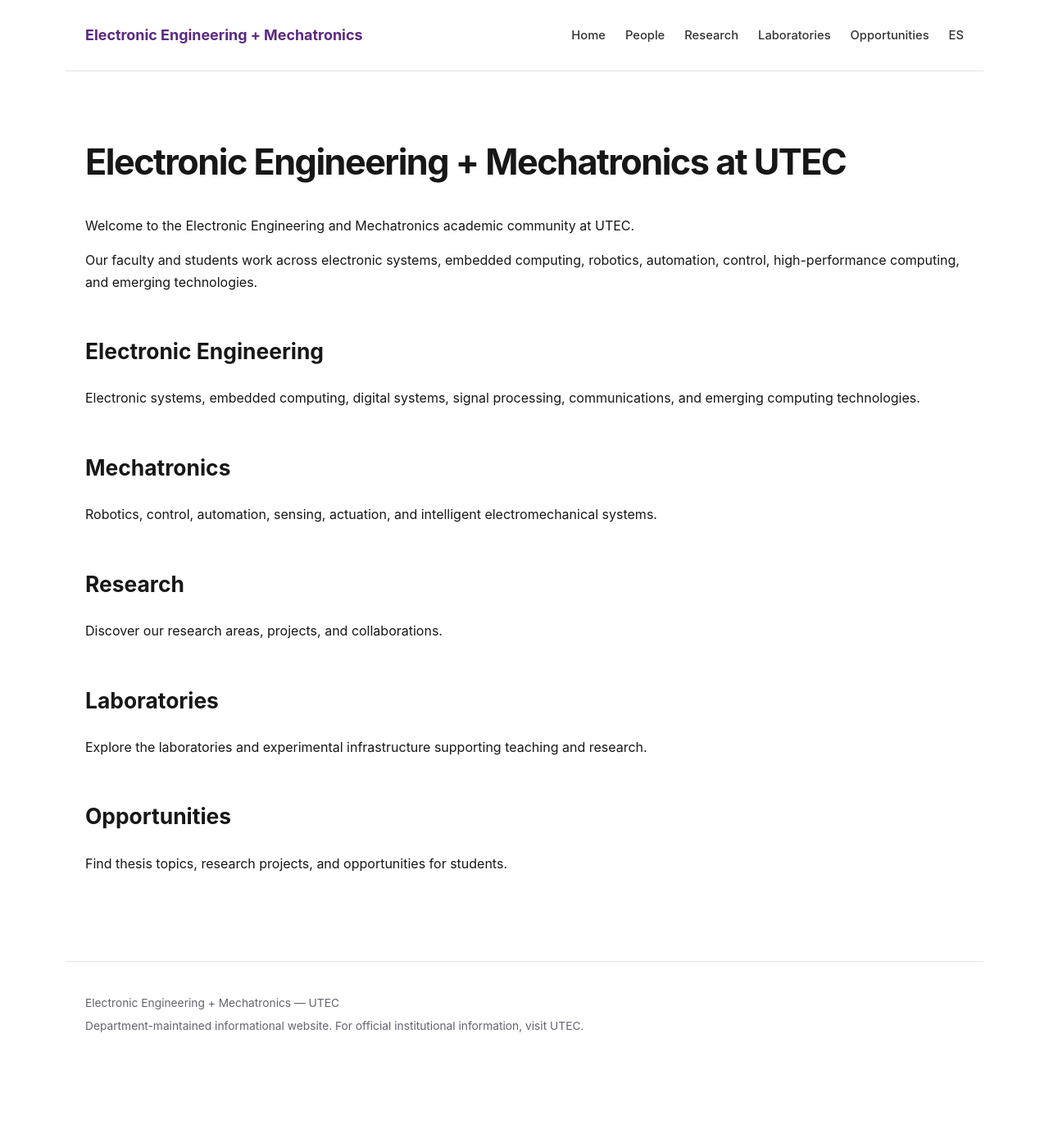
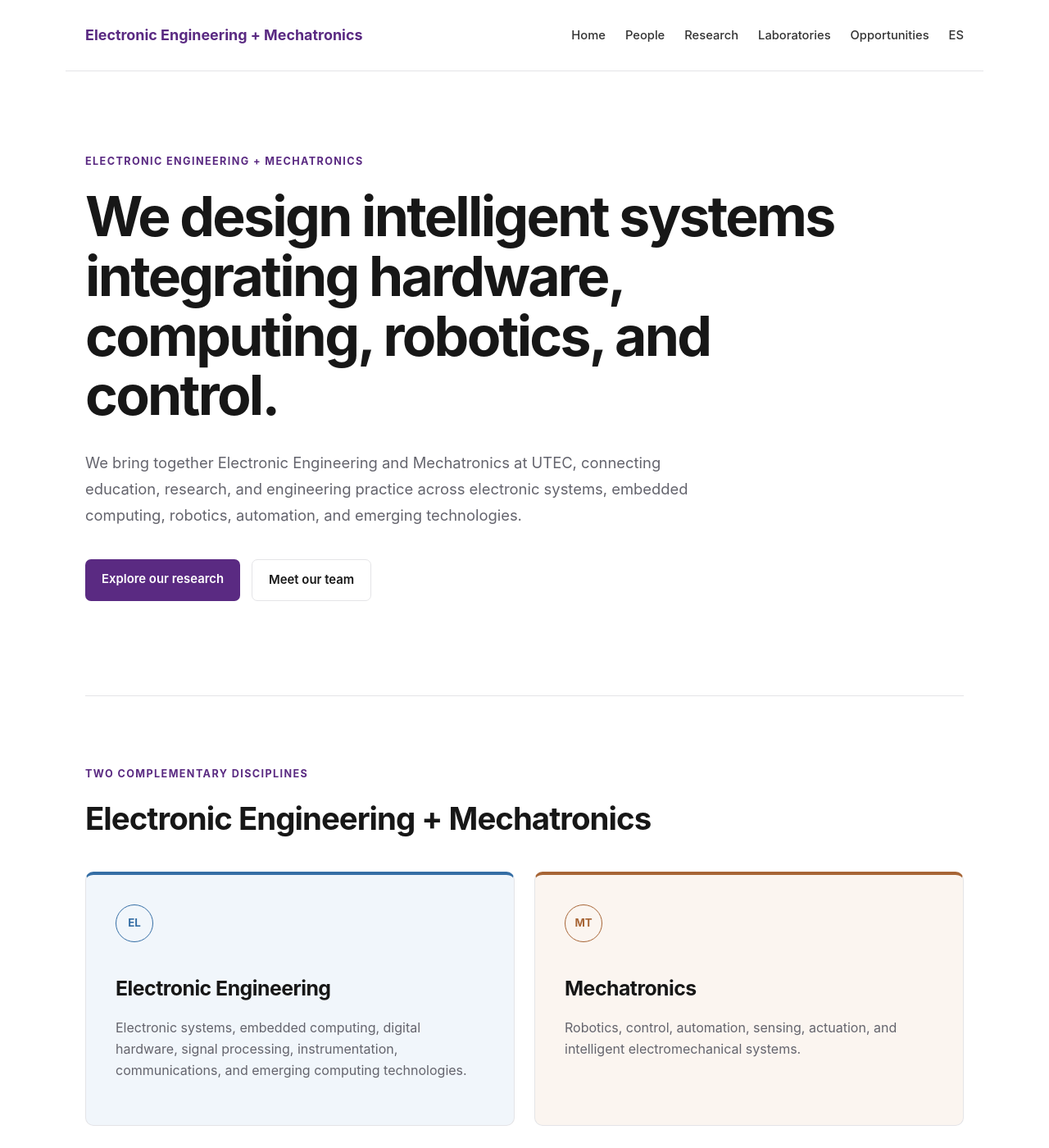
Before and after one commit to L30nardoSV/elmt-utec, a Jekyll site: the page built from en/index.md, in a window 1280 px wide and 1400 px high. Shown: the whole window at 82% size. Built offline with Jekyll 4.4.1, drawn with Linux system fonts in a browser that asks for light colours; some of the changed text lies outside the part shown.

Commit message:
Updating index.md (EN) and visual style

```diff
--- a/en/index.md
+++ b/en/index.md
@@ -5,30 +5,164 @@ lang: en
 permalink: /en/
 ---
 
-# Electronic Engineering + Mechatronics at UTEC
+<section class="hero">
 
-Welcome to the Electronic Engineering and Mechatronics academic community at UTEC.
+  <p class="hero-kicker">
+    Electronic Engineering + Mechatronics
+  </p>
 
-Our faculty and students work across electronic systems, embedded computing, robotics,
-automation, control, high-performance computing, and emerging technologies.
+  <h1>
+    We design intelligent systems integrating hardware,
+    computing, robotics, and control.
+  </h1>
 
-## Electronic Engineering
+  <p class="hero-lead">
+    We bring together Electronic Engineering and Mechatronics at UTEC,
+    connecting education, research, and engineering practice across
+    electronic systems, embedded computing, robotics, automation,
+    and emerging technologies.
+  </p>
 
-Electronic systems, embedded computing, digital systems, signal processing,
-communications, and emerging computing technologies.
+  <div class="hero-actions">
 
-## Mechatronics
+    <a class="button button-primary"
+       href="{{ '/en/research/' | relative_url }}">
+      Explore our research
+    </a>
 
-Robotics, control, automation, sensing, actuation, and intelligent electromechanical systems.
+    <a class="button button-secondary"
+       href="{{ '/en/people/' | relative_url }}">
+      Meet our team
+    </a>
 
-## Research
+  </div>
 
-Discover our research areas, projects, and collaborations.
+</section>
 
-## Laboratories
 
-Explore the laboratories and experimental infrastructure supporting teaching and research.
+<section class="section">
 
-## Opportunities
+  <div class="section-heading">
 
-Find thesis topics, research projects, and opportunities for students.
+    <p class="section-kicker">
+      Two complementary disciplines
+    </p>
+
+    <h2>
+      Electronic Engineering + Mechatronics
+    </h2>
+
+  </div>
+
+
+  <div class="discipline-grid">
+
+    <article class="discipline-card electronics">
+
+      <div class="discipline-label">EL</div>
+
+      <h3>Electronic Engineering</h3>
+
+      <p>
+        Electronic systems, embedded computing, digital hardware,
+        signal processing, instrumentation, communications,
+        and emerging computing technologies.
+      </p>
+
+    </article>
+
+
+    <article class="discipline-card mechatronics">
+
+      <div class="discipline-label">MT</div>
+
+      <h3>Mechatronics</h3>
+
+      <p>
+        Robotics, control, automation, sensing, actuation,
+        and intelligent electromechanical systems.
+      </p>
+
+    </article>
+
+  </div>
+
+</section>
+
+
+<section class="section">
+
+  <div class="section-heading">
+
+    <p class="section-kicker">
+      Explore the department
+    </p>
+
+    <h2>
+      Research, infrastructure, and opportunities
+    </h2>
+
+  </div>
+
+
+  <div class="feature-grid">
+
+    <a class="feature-card"
+       href="{{ '/en/research/' | relative_url }}">
+
+      <span class="feature-number">01</span>
+
+      <h3>Research</h3>
+
+      <p>
+        Explore our research areas, projects, and collaborations
+        across Electronic Engineering and Mechatronics.
+      </p>
+
+      <span class="card-link">
+        Explore research →
+      </span>
+
+    </a>
+
+
+    <a class="feature-card"
+       href="{{ '/en/laboratories/' | relative_url }}">
+
+      <span class="feature-number">02</span>
+
+      <h3>Laboratories</h3>
+
+      <p>
+        Discover our laboratories, equipment, and experimental
+        infrastructure supporting education and research.
+      </p>
+
+      <span class="card-link">
+        View laboratories →
+      </span>
+
+    </a>
+
+
+    <a class="feature-card"
+       href="{{ '/en/opportunities/' | relative_url }}">
+
+      <span class="feature-number">03</span>
+
+      <h3>Opportunities</h3>
+
+      <p>
+        Find thesis topics, research projects, and opportunities
+        to participate in departmental activities.
+      </p>
+
+      <span class="card-link">
+        View opportunities →
+      </span>
+
+    </a>
+
+  </div>
+
+</section>
```
